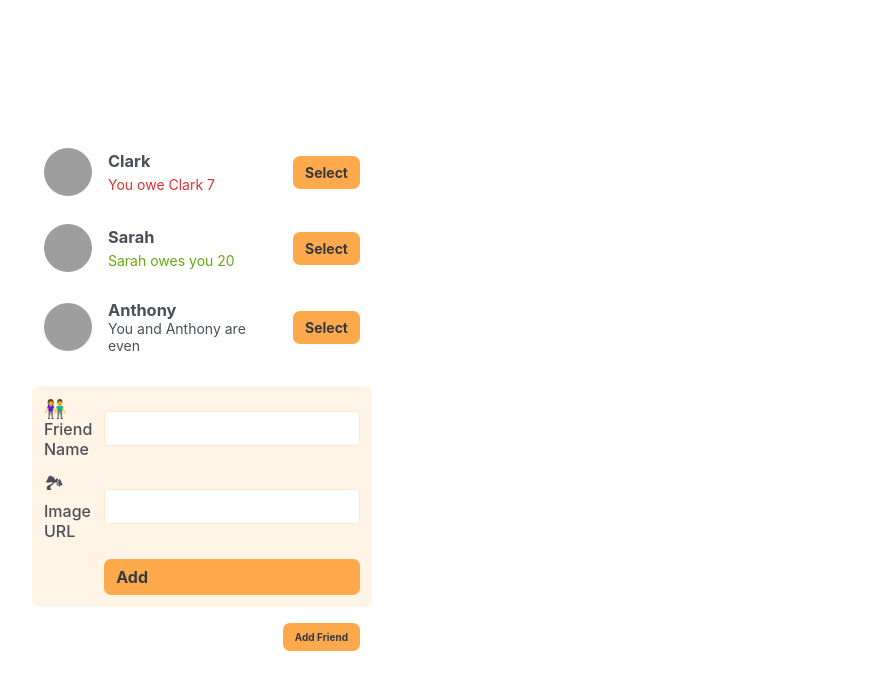
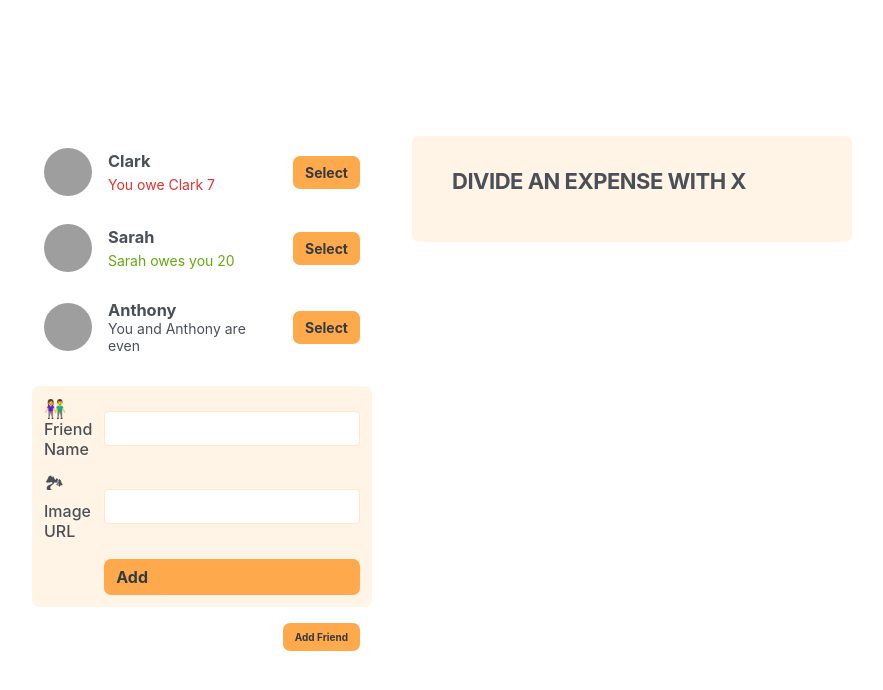
Before and after one commit to erenavar/divide-expenses, a React (Create React App) app: page / in a window 1280 px wide. Shown: the top 690 px of the page, without its empty margins (198-1081 px from the left). Built offline with nearby package versions, Linux system fonts and the light colour scheme; grey boxes are pictures that could not be loaded.

Commit message:
show divide form on screen

```diff
--- a/src/App.js
+++ b/src/App.js
@@ -1,5 +1,6 @@
 import AddFriendForm from "./components/AddFriendForm";
 import Button from "./components/Button";
+import DivideForm from "./components/DivideForm";
 import FriendsList from "./components/FriendsList";
 
 export default function App() {
@@ -10,6 +11,7 @@ export default function App() {
         <AddFriendForm />
         <Button>Add Friend</Button>
       </div>
+      <DivideForm />
     </div>
   );
 }
--- a/src/components/DivideForm.js
+++ b/src/components/DivideForm.js
@@ -1,5 +1,9 @@
 import React from "react";
 
 export default function DivideForm() {
-  return <div>DivideForm</div>;
+  return (
+    <form className="form-split-bill">
+      <h2>Divide an Expense with X</h2>
+    </form>
+  );
 }
```
